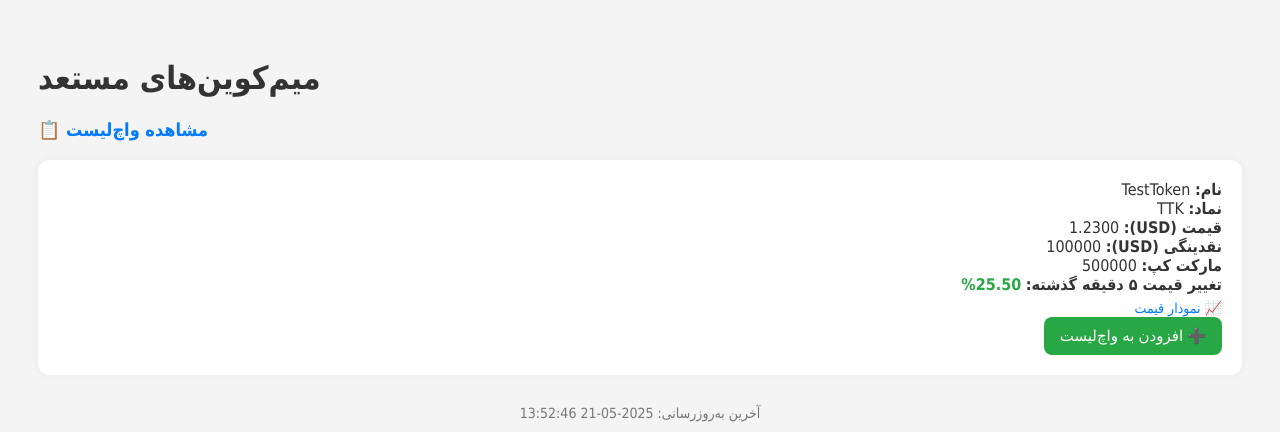
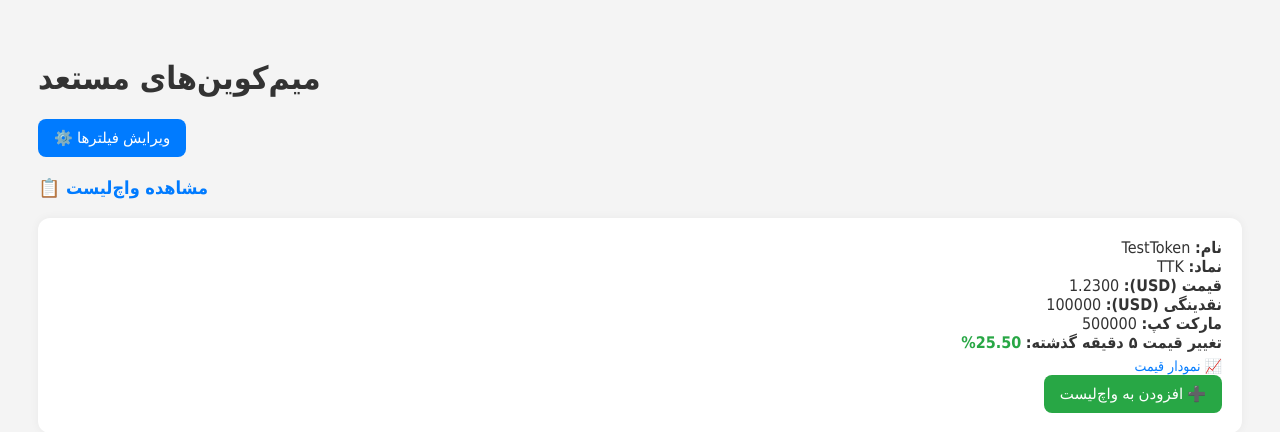
Before and after one commit to tmg1981/mim, a Flask app: page / in a window 1280 px wide. Shown: the top 432 px of the page. Run offline with Flask 3, Linux system fonts and the light colour scheme; data that the repository does not hold is empty.

Commit message:
اصلاح 13:52

```diff
--- a/templates/index.html
+++ b/templates/index.html
@@ -3,6 +3,8 @@
 <head>
     <meta charset="UTF-8" />
     <title>میم‌کوین‌های مستعد</title>
+
+
     <style>
         body {
             font-family: "Tahoma", sans-serif;
@@ -77,6 +79,13 @@
 </head>
 <body>
     <h1>میم‌کوین‌های مستعد</h1>
+    <div style="margin-bottom: 20px;">
+    <a href="/filters">
+        <button style="background-color: #007bff; color: white; border: none; padding: 10px 16px; border-radius: 8px; cursor: pointer;">
+            ⚙️ ویرایش فیلترها
+        </button>
+    </a>
+</div>
     <a href="{{ url_for('show_watchlist') }}" class="watchlist-link">📋 مشاهده واچ‌لیست</a>
 
     {% for token in tokens %}
```
